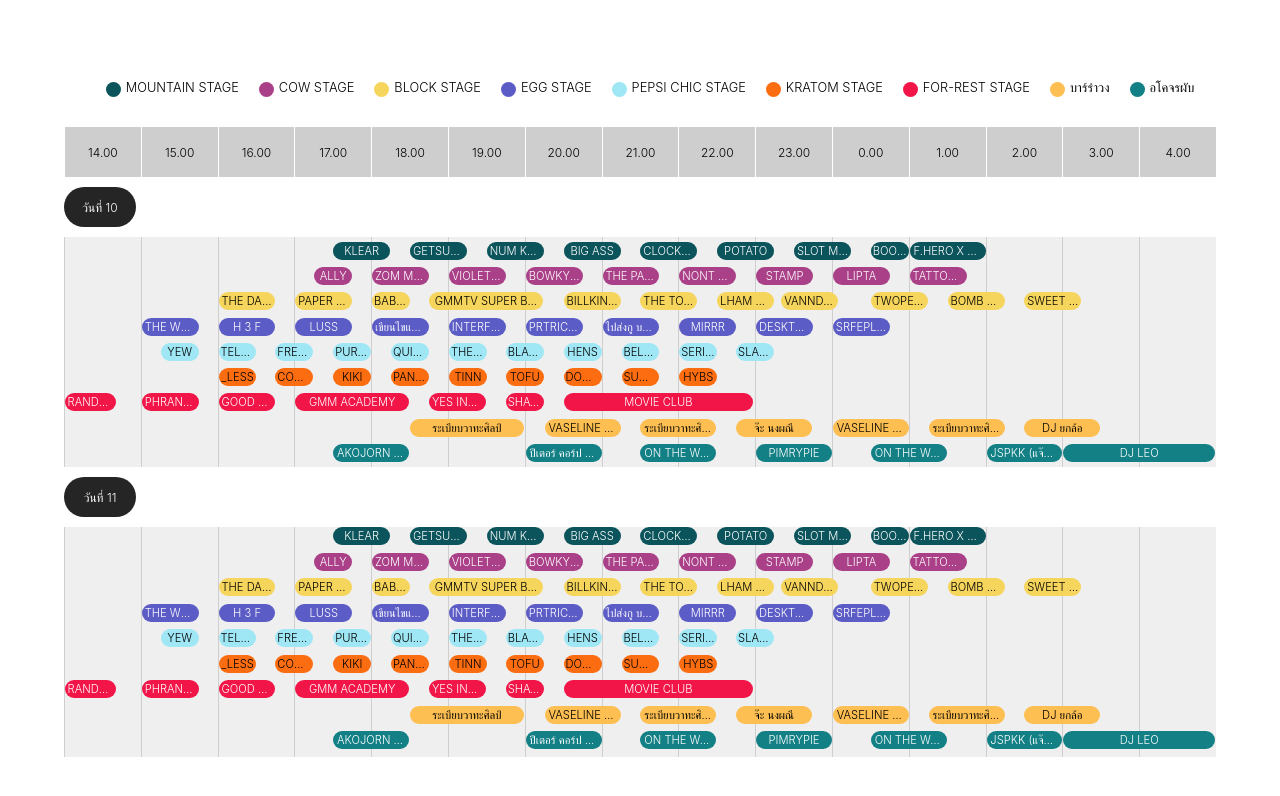
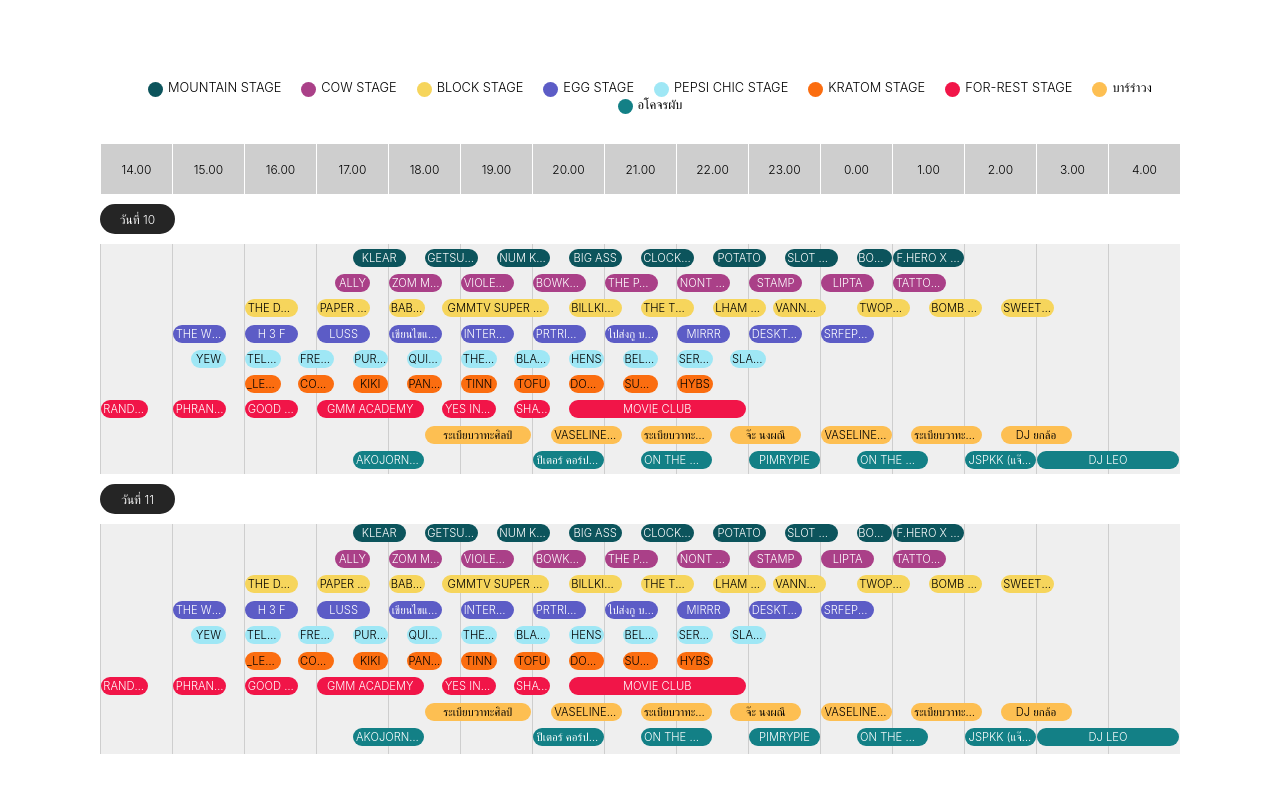
Before and after one commit to mintnutti/select-Artist, a React (Create React App) app: page / in a window 1280 px wide. Shown: the top 796 px of the page. Built offline with nearby package versions, Linux system fonts and the light colour scheme.

Commit message:
Deployed website

```diff
--- a/src/Bmmf.js
+++ b/src/Bmmf.js
@@ -1,7 +1,7 @@
 import React, { useState, useEffect } from 'react'
 import styled from 'styled-components'
 const Container = styled.div`
-  width: 100%;
+  width: 1200px;
   max-width: 1440px;
   margin-left: auto;
   margin-right: auto;
@@ -10,6 +10,7 @@
   margin-bottom:80px ;
   margin-top:80px;
   position:relative ;
+  overflow-x:scroll ;
 `
 
 const TimeTable= styled.div`
@@ -58,8 +59,8 @@
 cursor:pointer ;
 `
 const DateConcert= styled.div`
-width:6.25%;
-height:40px;
+width:75px;
+height:30px;
 background-color:#252525 ;
 border-radius:100px ;
 position:relative ;
```
